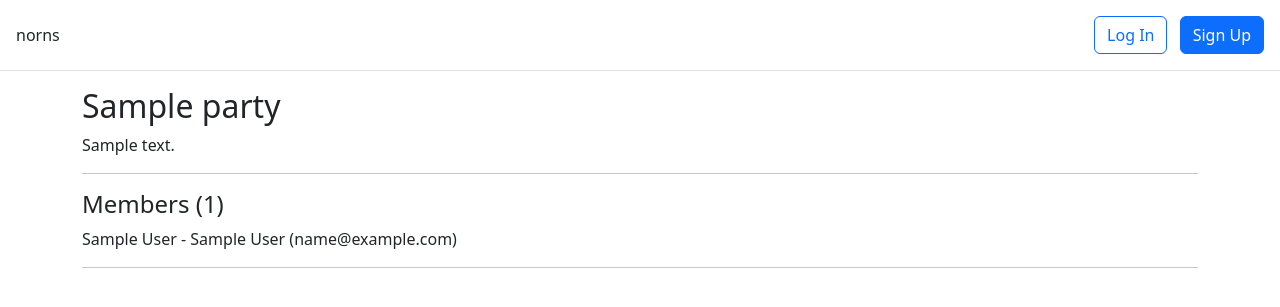
After one commit to norns-dev/norns, a Django app: page /parties/1/ in a window 1280 px wide. The commit adds this page. Shown: the top 307 px of the page. Run offline with Django 4.2, Linux system fonts and the light colour scheme; tables that the repository leaves empty hold one stand-in row (values such as "Sample post"); parts of the project's set-up code (start-up, migrations or seed data) failed here and were passed over.

Commit message:
Added parties app and detail view for party pages (#31)

```diff
--- a/norns/settings.py
+++ b/norns/settings.py
@@ -50,6 +50,7 @@ INSTALLED_APPS = [
     # Local
     "pages.apps.PagesConfig",
     "accounts.apps.AccountsConfig",
+    "parties.apps.PartiesConfig",
 ]
 
 MIDDLEWARE = [
--- a/norns/urls.py
+++ b/norns/urls.py
@@ -22,5 +22,6 @@ urlpatterns = [
     path("admin/", admin.site.urls),
     path("accounts/", include("django.contrib.auth.urls")),
     path("accounts/", include("accounts.urls")),
+    path("parties/", include("parties.urls")),
     path("", include("pages.urls")),
 ]
--- /dev/null
+++ b/parties/models.py
@@ -0,0 +1,44 @@
+"""Models for parties app"""
+
+from django.conf import settings
+from django.db import models
+from django.urls import reverse
+
+
+class Party(models.Model):
+    """Party model"""
+
+    name = models.CharField(max_length=100)
+    description = models.TextField(null=True, blank=True)
+    dm = models.ForeignKey(settings.AUTH_USER_MODEL, on_delete=models.PROTECT)
+    created_at = models.DateTimeField(auto_now_add=True)
+    deleted_at = models.DateTimeField(null=True, blank=True)
+
+    class Meta:
+        """Meta class."""
+
+        verbose_name_plural = "Parties"
+
+    def __str__(self):
+        return str(self.name)
+
+    def get_absolute_url(self):
+        """Returns absolute URL for parties detail view"""
+        return reverse("party_detail", kwargs={"pk": self.pk})
+
+
+class PartyMember(models.Model):
+    """Member model"""
+
+    party = models.ForeignKey(Party, on_delete=models.CASCADE)
+    user = models.ForeignKey(settings.AUTH_USER_MODEL, on_delete=models.PROTECT)
+    character_name = models.CharField(max_length=100)
+    created_at = models.DateTimeField(auto_now_add=True)
+    deleted_at = models.DateTimeField(null=True, blank=True)
+
+    def __str__(self):
+        return self.party.name + " - " + str(self.user) + " - " + self.character_name
+
+    def get_absolute_url(self):
+        """Returns absolute URL for party members detail view"""
+        return reverse("party_member_detail", kwargs={"pk": self.pk})
--- /dev/null
+++ b/parties/tests.py
@@ -0,0 +1 @@
+"""Tests for parties app"""
--- /dev/null
+++ b/parties/urls.py
@@ -0,0 +1,7 @@
+"""URLs for parties app"""
+
+from django.urls import path
+
+from .views import PartyDetailView
+
+urlpatterns = [path("<int:pk>/", PartyDetailView.as_view(), name="party_detail")]
--- /dev/null
+++ b/parties/views.py
@@ -0,0 +1,27 @@
+"""Views for parties app"""
+
+from django.views import View
+from django.views.generic import DetailView
+
+from .models import Party
+
+
+class MemberGet(DetailView):
+    """Returns member for party"""
+
+    model = Party
+    template_name = "party_detail.html"
+
+
+class PartyDetailView(View):
+    """View for party details"""
+
+    def get(self, request, *args, **kwargs):
+        """Returns details of party for GET methods"""
+        view = MemberGet.as_view()
+        return view(request, *args, **kwargs)
+
+    def post(self, request, *args, **kwargs):
+        """Returns details of party for POST methods"""
+        view = MemberGet.as_view()
+        return view(request, *args, **kwargs)
--- a/templates/base.html
+++ b/templates/base.html
@@ -3,7 +3,7 @@
 
 <head>
   <meta charset="utf-8">
-  <title>{% block title %}Newspaper App{% endblock title %}</title>
+  <title>{% block title %}norns{% endblock title %}</title>
   <meta name="viewport" content="width=device-width,
   initial-scale=1, shrink-to-fit=no">
 
--- /dev/null
+++ b/templates/party_detail.html
@@ -0,0 +1,14 @@
+{% extends "base.html" %}
+
+{% block content %}
+<div class="party-detail">
+  <h2>{{ object.name }}</h2>
+  <p>{{ object.description }}</p>
+</div>
+<hr>
+<h4>Members ({{ object.partymember_set.count }})</h4>
+{% for member in party.partymember_set.all %}
+<p>{{ member.character_name }} - {{ member.user.first_name }} {{ member.user.last_name }} ({{ member.user.email }})</p>
+{% endfor %}
+<hr>
+{% endblock content %}
```
Also changed, not shown: parties/admin.py (added, +23 -0 lines), parties/apps.py (added, +10 -0 lines), parties/__init__.py (added), parties/migrations/0001_initial.py (added), parties/migrations/__init__.py (added).
